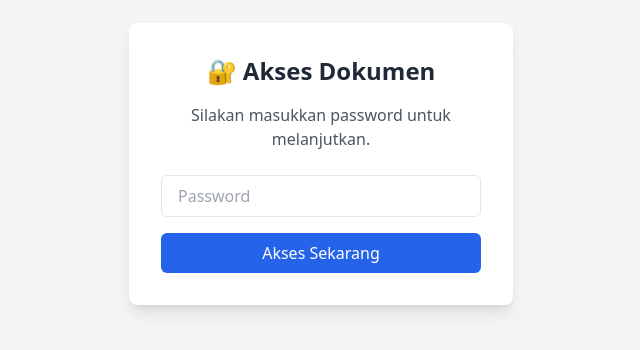
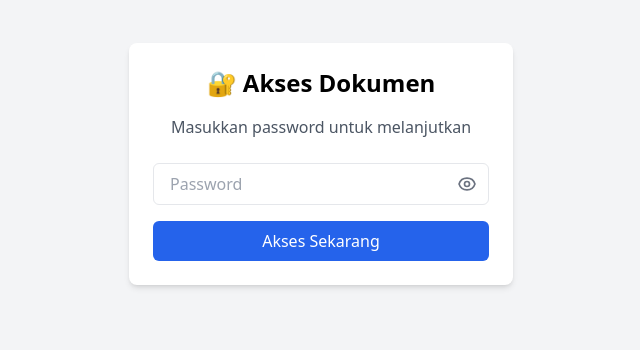
Before and after one commit to BayuAdee/MPrinter, a plain HTML site: page index.html in a window 1280 px wide. Shown: the part 236-586 px from the top of the page, without its empty margins (319-959 px from the left). Drawn offline with nearby package versions, Linux system fonts and the light colour scheme.

Commit message:
update mirror

```diff
--- a/index.html
+++ b/index.html
@@ -3,31 +3,44 @@
 <head>
   <meta charset="UTF-8" />
   <meta name="viewport" content="width=device-width, initial-scale=1.0" />
-  <title>Akses Dokumen Rahasia</title>
-  <script>
-    function cekPassword() {
-      const input = document.getElementById("password").value;
-      const benar = "mprinter";
-      if (input === benar) {
-        window.location.href = "https://bit.ly/MPrinterku";
-      } else {
-        alert("Password salah!");
-      }
-    }
-  </script>
-  <!-- Tailwind CSS CDN -->
+  <title>Akses Google Drive</title>
   <script src="https://cdn.tailwindcss.com"></script>
 </head>
-<body class="bg-gray-100 min-h-screen flex items-center justify-center">
-  <div class="bg-white shadow-lg rounded-lg p-8 max-w-sm w-full">
-    <h1 class="text-2xl font-bold text-center text-gray-800 mb-4">🔐 Akses Dokumen</h1>
-    <p class="text-gray-600 text-center mb-6">Silakan masukkan password untuk melanjutkan.</p>
-    <input
-      type="password"
-      id="password"
-      placeholder="Password"
-      class="w-full px-4 py-2 border rounded-md mb-4 focus:outline-none focus:ring-2 focus:ring-blue-500"
-    />
+<body class="bg-gray-100 flex items-center justify-center min-h-screen">
+  <div class="bg-white p-6 rounded-lg shadow-md w-full max-w-sm">
+    <h1 class="text-2xl font-bold text-center mb-4">🔐 Akses Dokumen</h1>
+    <p class="text-gray-600 text-center mb-6">Masukkan password untuk melanjutkan</p>
+
+    <div class="relative mb-4">
+      <input
+        type="password"
+        id="password"
+        placeholder="Password"
+        onkeydown="if(event.key === 'Enter') cekPassword()"
+        class="w-full px-4 py-2 pr-10 border rounded-md focus:ring-2 focus:ring-blue-500 focus:outline-none"
+      />
+      <!-- Tombol ikon mata -->
+      <button
+        type="button"
+        onclick="togglePassword()"
+        class="absolute inset-y-0 right-3 flex items-center text-gray-500"
+      >
+        <!-- Ikon eye (Heroicon - default) -->
+        <svg id="iconEye" xmlns="http://www.w3.org/2000/svg" class="h-5 w-5 block" fill="none" viewBox="0 0 24 24" stroke="currentColor">
+          <path stroke-linecap="round" stroke-linejoin="round" stroke-width="2"
+                d="M15 12a3 3 0 11-6 0 3 3 0 016 0z" />
+          <path stroke-linecap="round" stroke-linejoin="round" stroke-width="2"
+                d="M2.458 12C3.732 7.943 7.523 5 12 5c4.477 0 8.268 2.943 9.542 7-1.274 4.057-5.065 7-9.542 7-4.477 0-8.268-2.943-9.542-7z" />
+        </svg>
+
+        <!-- Ikon eye-slash (Heroicon) -->
+        <svg id="iconEyeSlash" xmlns="http://www.w3.org/2000/svg" class="h-5 w-5 hidden" fill="none" viewBox="0 0 24 24" stroke="currentColor">
+          <path stroke-linecap="round" stroke-linejoin="round" stroke-width="2"
+                d="M13.875 18.825A10.05 10.05 0 0112 19c-4.477 0-8.268-2.943-9.542-7a10.07 10.07 0 012.206-3.328m3.215-2.427A9.967 9.967 0 0112 5c4.477 0 8.268 2.943 9.542 7a10.06 10.06 0 01-4.406 5.194M15 12a3 3 0 11-6 0 3 3 0 016 0zM3 3l18 18" />
+        </svg>
+      </button>
+    </div>
+
     <button
       onclick="cekPassword()"
       class="w-full bg-blue-600 text-white py-2 rounded-md hover:bg-blue-700 transition"
@@ -35,5 +48,28 @@
       Akses Sekarang
     </button>
   </div>
+
+  <script>
+    function cekPassword() {
+      const input = document.getElementById("password").value;
+      const benar = "rahasia123";
+      if (input === benar) {
+        window.location.href = "https://drive.google.com/your-folder-link"; // ganti link
+      } else {
+        alert("Password salah!");
+      }
+    }
+
+    function togglePassword() {
+      const input = document.getElementById("password");
+      const iconEye = document.getElementById("iconEye");
+      const iconEyeSlash = document.getElementById("iconEyeSlash");
+
+      const isHidden = input.type === "password";
+      input.type = isHidden ? "text" : "password";
+      iconEye.classList.toggle("hidden", !isHidden);
+      iconEyeSlash.classList.toggle("hidden", isHidden);
+    }
+  </script>
 </body>
 </html>
```
